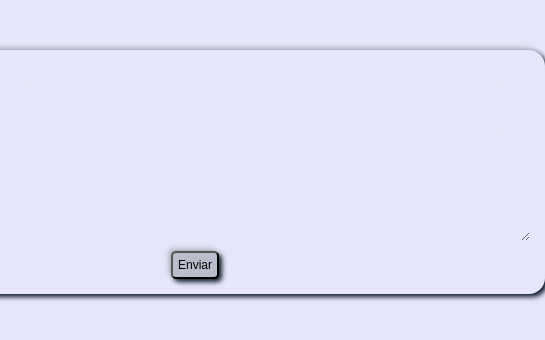
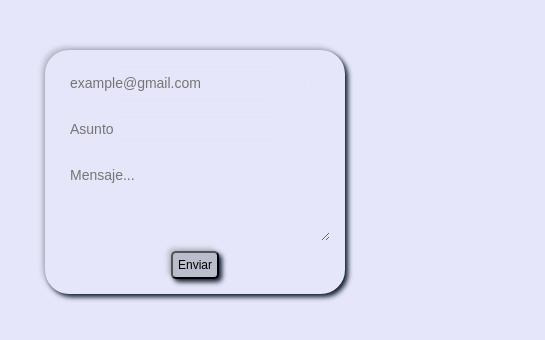
Before and after one commit to FranciscoDJVI/Portafolio, a React (Vite) app in the folder portafolio/: page /contacts in a window 390 px wide. Shown: the top 340 px of the page, 545 px wide, since content can reach past the window. Built offline with nearby package versions, Linux system fonts and the light colour scheme; a web font is replaced by a local one.

Commit message:
fix styling
add styling in the media query

```diff
--- a/portafolio/src/App.css
+++ b/portafolio/src/App.css
@@ -191,6 +191,7 @@ body {
     background: transparent;
     backdrop-filter: blur(25px);
     border: none;
+    border-radius: 16px;
     width: 650px;
     font-family: "Arial", sans-serif;
     transition-delay: 0.5ms;
@@ -399,25 +400,59 @@ body {
     box-shadow:
       3px 3px 5px #0d1b2a,
       -3px -3px 5px #babecc;
-    border-radius: 16px;
+    border-radius: 24px;
     padding: 10px;
     height: fit-content;
+    width: 350px;
   }
   .contact-div .contact-form input {
     padding: 10px;
     margin: 5px;
     font-size: 14px;
+    background: transparent;
+    backdrop-filter: blur(25px);
+    border: none;
+    border-radius: 16px;
+    width: 250px;
+    font-family: "Arial", sans-serif;
+    transition-delay: 0.5ms;
+    transition-timing-function: ease-in-out;
+    transition-duration: 0.5s;
+  }
+  .contact-div .contact-form input:hover {
+    background: aliceblue;
+    transition: background 0.5s ease-in-out;
+    transition-delay: 0.5ms;
+    transition-timing-function: ease-in-out;
+    transition-duration: 0.5s;
   }
   .contact-div .contact-form textarea {
     padding: 10px;
     margin: 5px;
     font-size: 14px;
+    width: 250px;
+    border: none;
+    border-radius: 16px;
+    background: transparent;
+    font-family: "Arial", sans-serif;
+    transition-delay: 0.5ms;
+    transition-timing-function: ease-in-out;
+    transition-duration: 0.5s;
   }
+  .contact-div .contact-form textarea:hover {
+    background: aliceblue;
+    transition: background 0.5s ease-in-out;
+    transition-delay: 0.5ms;
+    transition-timing-function: ease-in-out;
+    transition-duration: 0.5s;
+  }
+
   .contact-div .contact-form button {
     padding: 5px;
     margin: 5px;
     font-size: 12px;
     background: #babecc;
+    border-radius: 5px;
     box-shadow:
       3px 3px 5px #0d1b2a,
       -3px -3px 5px #babecc;
```
